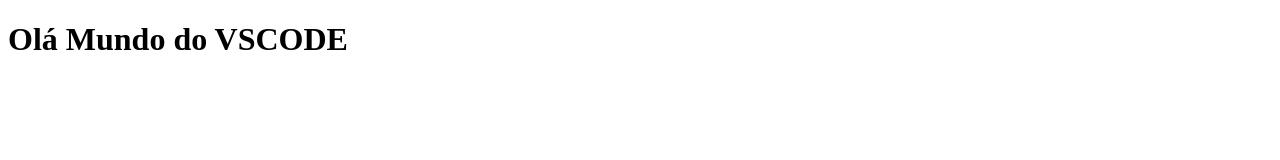
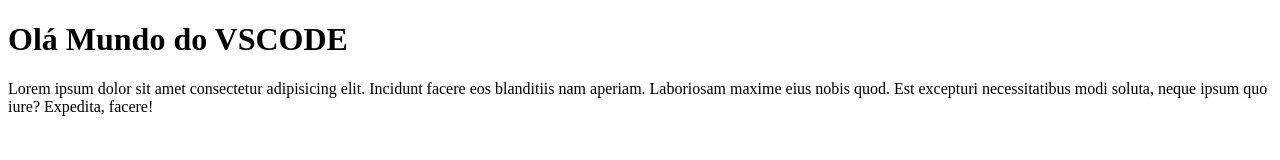
Before and after one commit to gutofernandes92/Teste, a plain HTML site: page index.html in a window 1280 px wide. Drawn offline with Linux system fonts and the light colour scheme.

Commit message:
add Lorem

```diff
--- a/index.html
+++ b/index.html
@@ -8,5 +8,6 @@
 </head>
 <body>
     <h1>Olá Mundo do VSCODE</h1>
+    <p>Lorem ipsum dolor sit amet consectetur adipisicing elit. Incidunt facere eos blanditiis nam aperiam. Laboriosam maxime eius nobis quod. Est excepturi necessitatibus modi soluta, neque ipsum quo iure? Expedita, facere!</p>
 </body>
 </html>
```
